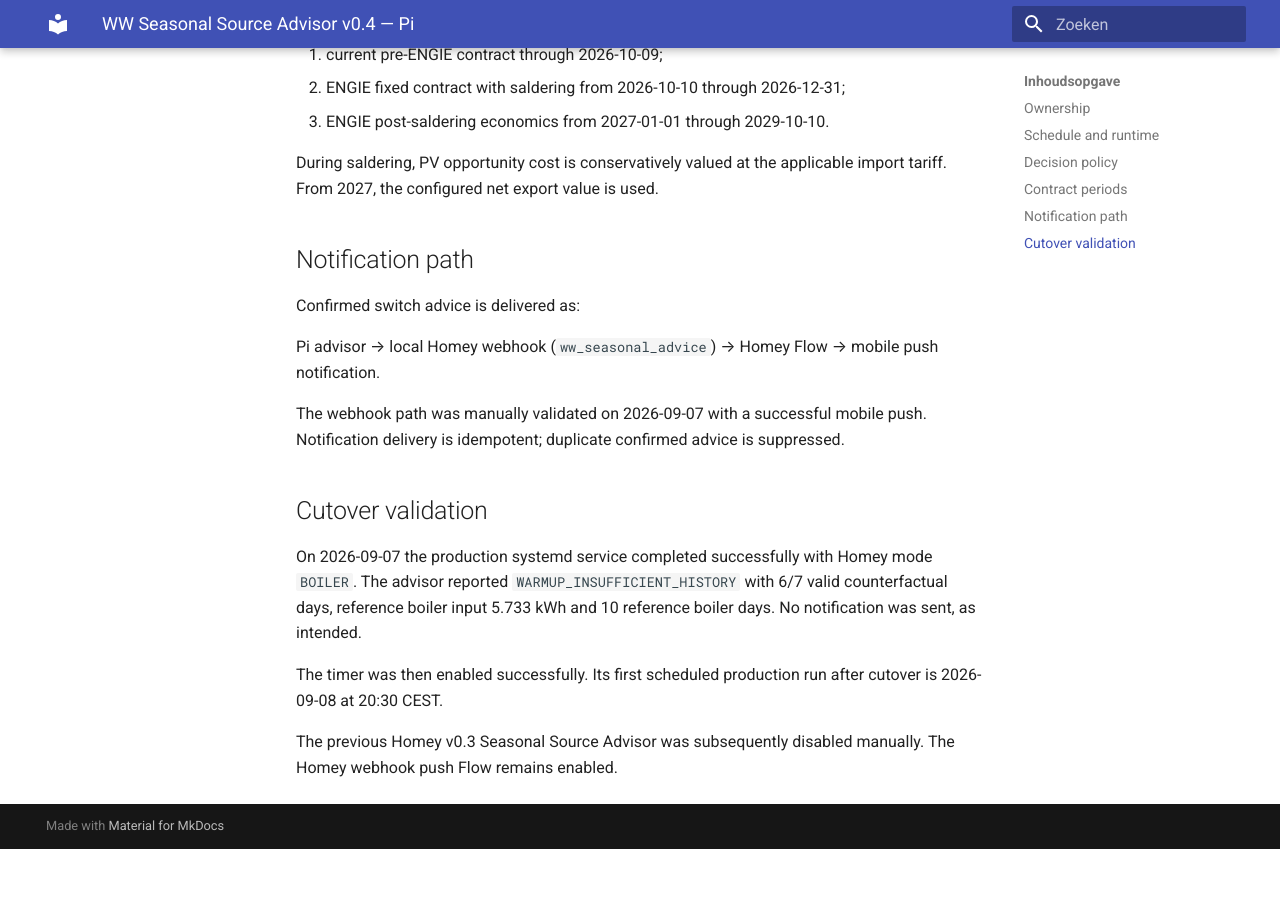
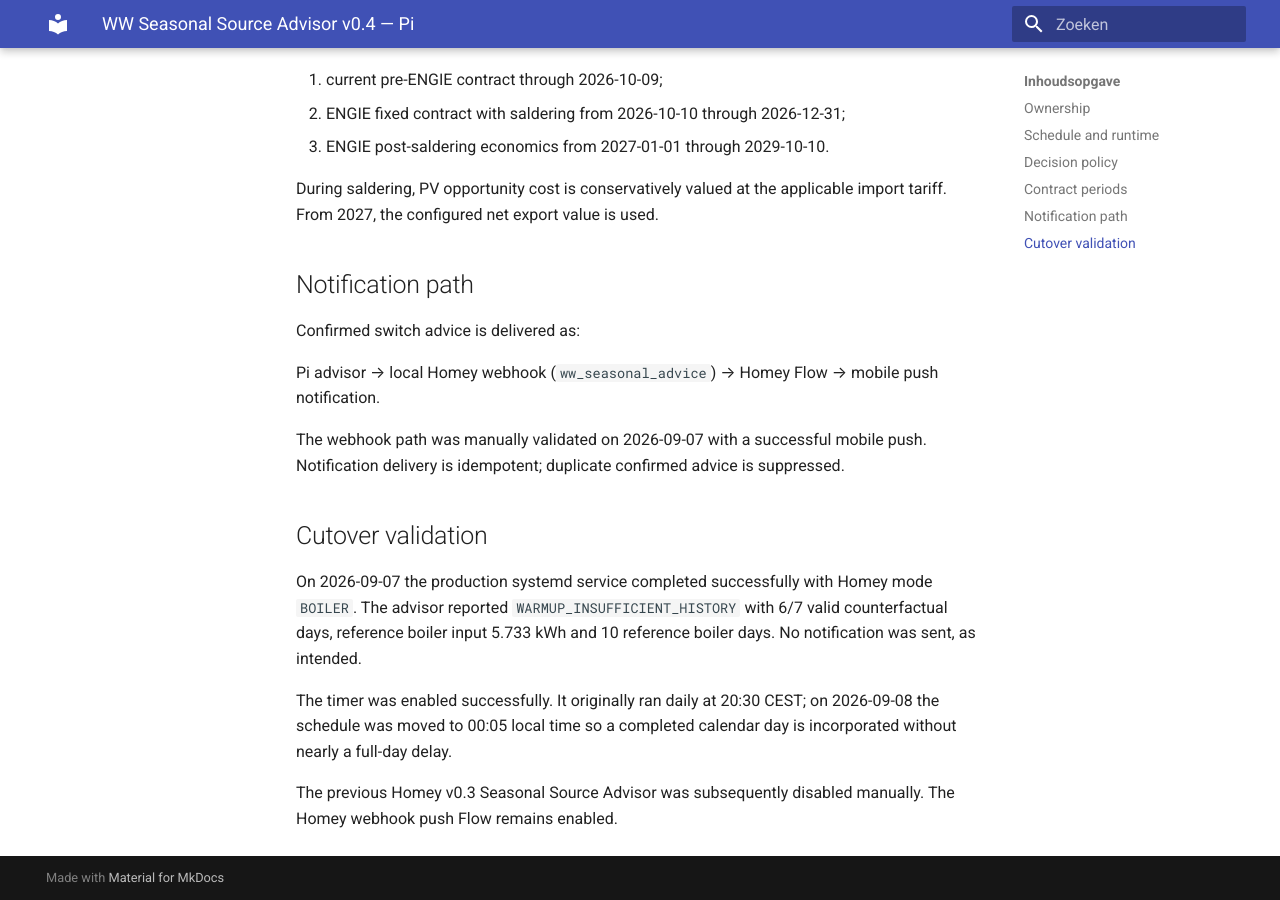
Before and after one commit to OnsKasteeltje/homey-energy-manual, an MkDocs documentation site: the page built from docs/ww-seasonal-source-advisor-pi-v0.4.md, in a window 1280 px wide and 900 px high, scrolled down 1409 px. Built offline with MkDocs 1.6.1 and Material for MkDocs 9.7.7, drawn with Linux system fonts in a browser that asks for light colours; before the commit the page ends 2258 px from its top, so only the background shows below that; some of the changed text lies outside the part shown.

Commit message:
Document midnight WW seasonal evaluation

```diff
--- a/docs/ww-seasonal-source-advisor-pi-v0.4.md
+++ b/docs/ww-seasonal-source-advisor-pi-v0.4.md
@@ -12,7 +12,7 @@
 
 - systemd service: `ems-ww-seasonal-advisor.service`
 - systemd timer: `ems-ww-seasonal-advisor.timer`
-- cadence: daily at 20:30 Europe/Amsterdam
+- cadence: daily at 00:05 Europe/Amsterdam, so the just-completed local day is immediately eligible for `completeDaysOnly` analysis
 - runtime: `/home/jeroen/ems/runtime/planner/warm-water/run_seasonal_source_advisor.py`
 - canonical history: `/home/jeroen/ems/data/ems-history.sqlite`
 - output: `/home/jeroen/ems/data/ww-seasonal-advisor.json`
@@ -55,6 +55,6 @@
 
 On 2026-09-07 the production systemd service completed successfully with Homey mode `BOILER`. The advisor reported `WARMUP_INSUFFICIENT_HISTORY` with 6/7 valid counterfactual days, reference boiler input 5.733 kWh and 10 reference boiler days. No notification was sent, as intended.
 
-The timer was then enabled successfully. Its first scheduled production run after cutover is 2026-09-08 at 20:30 CEST.
+The timer was enabled successfully. It originally ran daily at 20:30 CEST; on 2026-09-08 the schedule was moved to 00:05 local time so a completed calendar day is incorporated without nearly a full-day delay.
 
 The previous Homey v0.3 Seasonal Source Advisor was subsequently disabled manually. The Homey webhook push Flow remains enabled.
```
